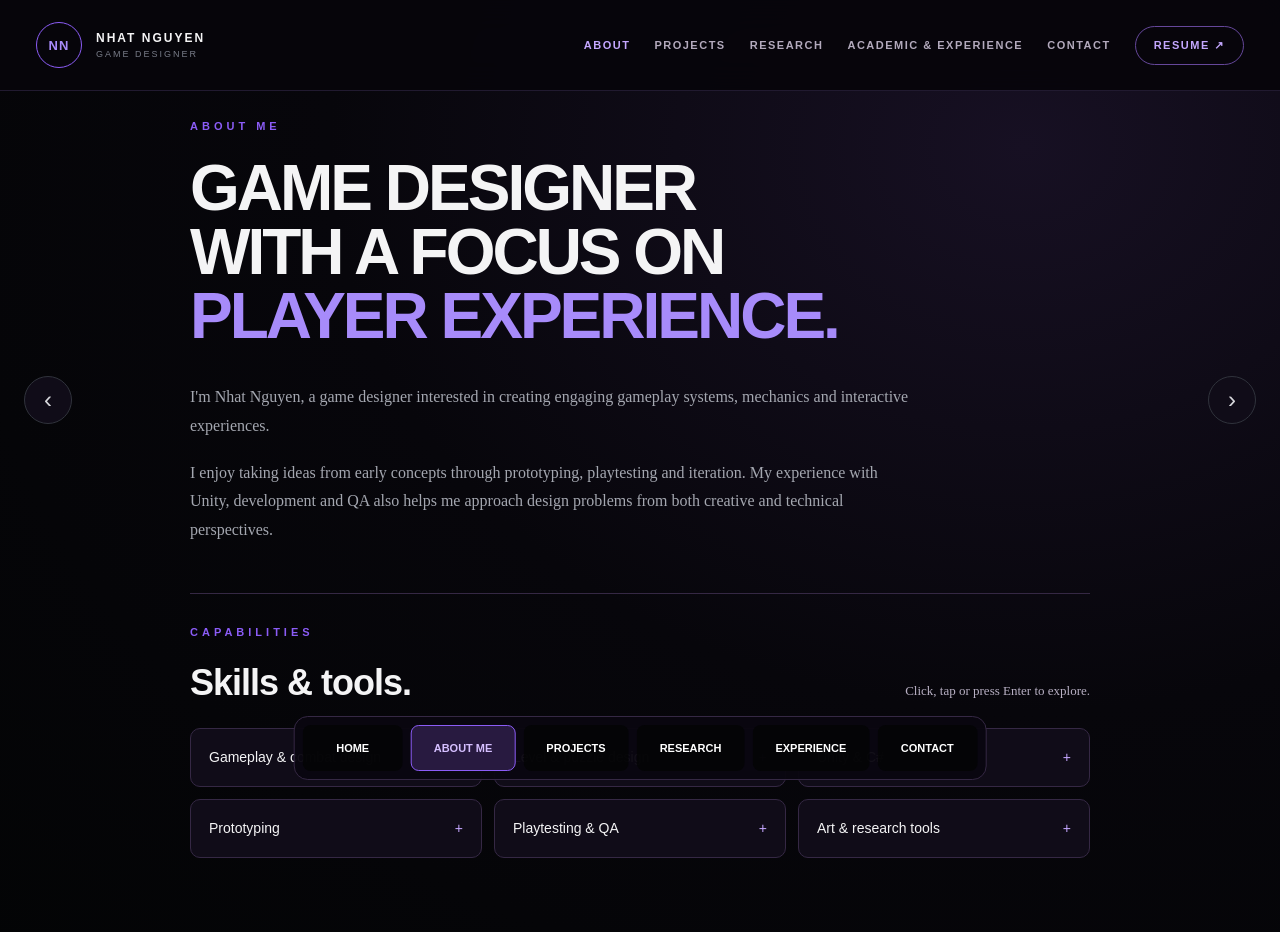
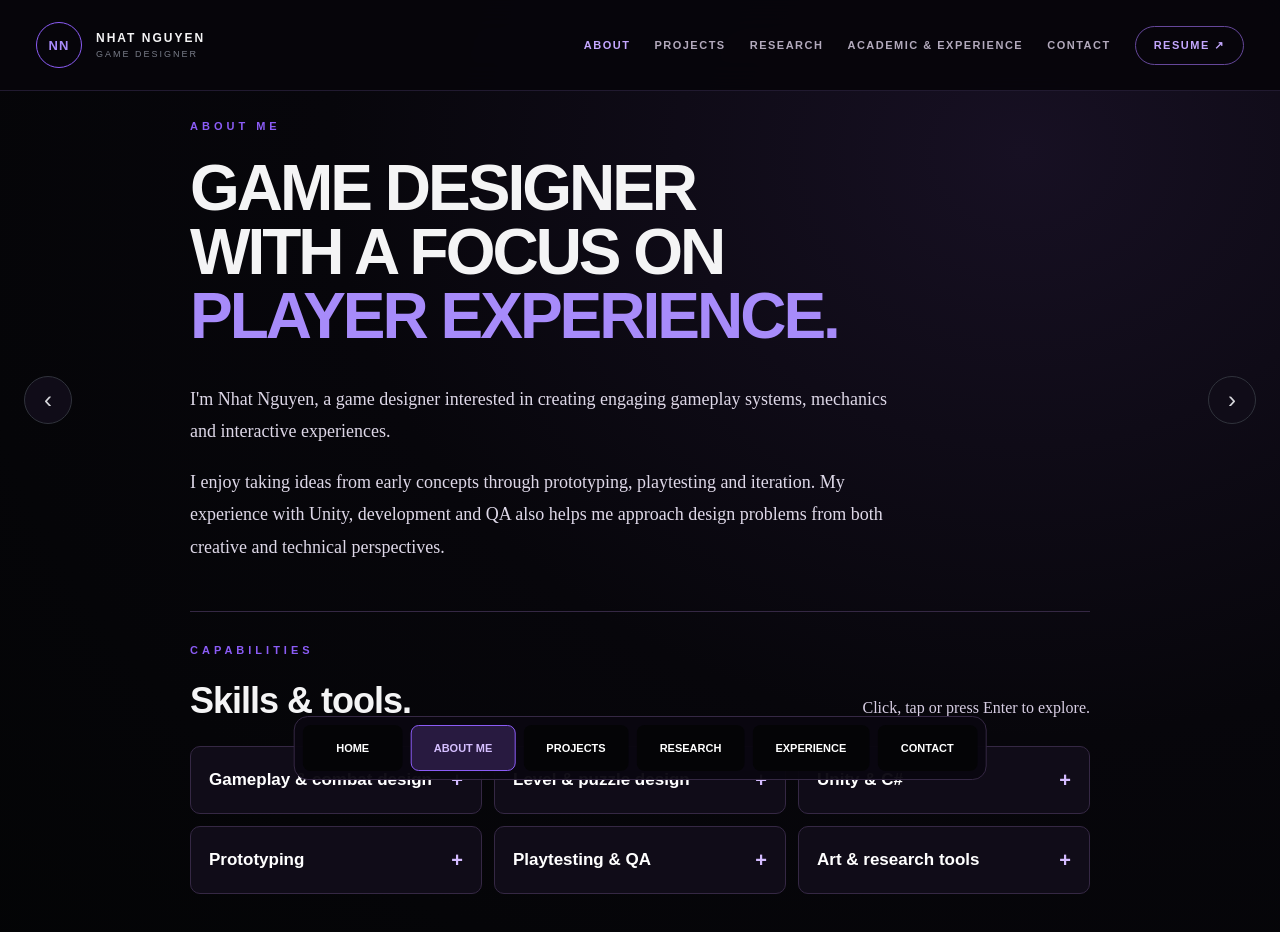
Before and after one commit to nguyennhat17/nhat-portfolio, a plain HTML site: page index.html in a window 1280 px wide. Both pictures are taken after a click on the link "ABOUT ME". Drawn offline with Linux system fonts and the light colour scheme.

Commit message:
refine font

```diff
--- a/css/style.css
+++ b/css/style.css
@@ -941,3 +941,39 @@ main figcaption,
 .minigame-intent > strong {
     font-family: Arial, Helvetica, sans-serif;
 }
+
+/* Improve readability while preserving the heading/body font distinction. */
+.skill-disclosure summary {
+    color: #ffffff;
+    font-family: Arial, Helvetica, sans-serif;
+    font-size: 17px;
+    font-weight: 800;
+    line-height: 1.5;
+}
+.skill-disclosure summary::after { color: #d4bcff; font-size: 20px; }
+.hero-description,
+.about-description,
+.project-summary,
+.process-intro,
+.section-intro,
+.skill-disclosure > p,
+.research-methods p,
+.experience-card p:not(.section-label),
+.skills-panel p {
+    color: #ded8e8;
+    font-size: 18px;
+    line-height: 1.8;
+}
+.project-process figcaption,
+.skills-heading-row > p,
+.minigame-intent,
+.project-meta p,
+.team-credit,
+.team-links,
+.text-link,
+.contact-card > span {
+    color: #d8cee4;
+    font-size: 16px;
+    line-height: 1.7;
+}
+.gallery-heading > span { color: #cfc0df; font-size: 13px; }
```
